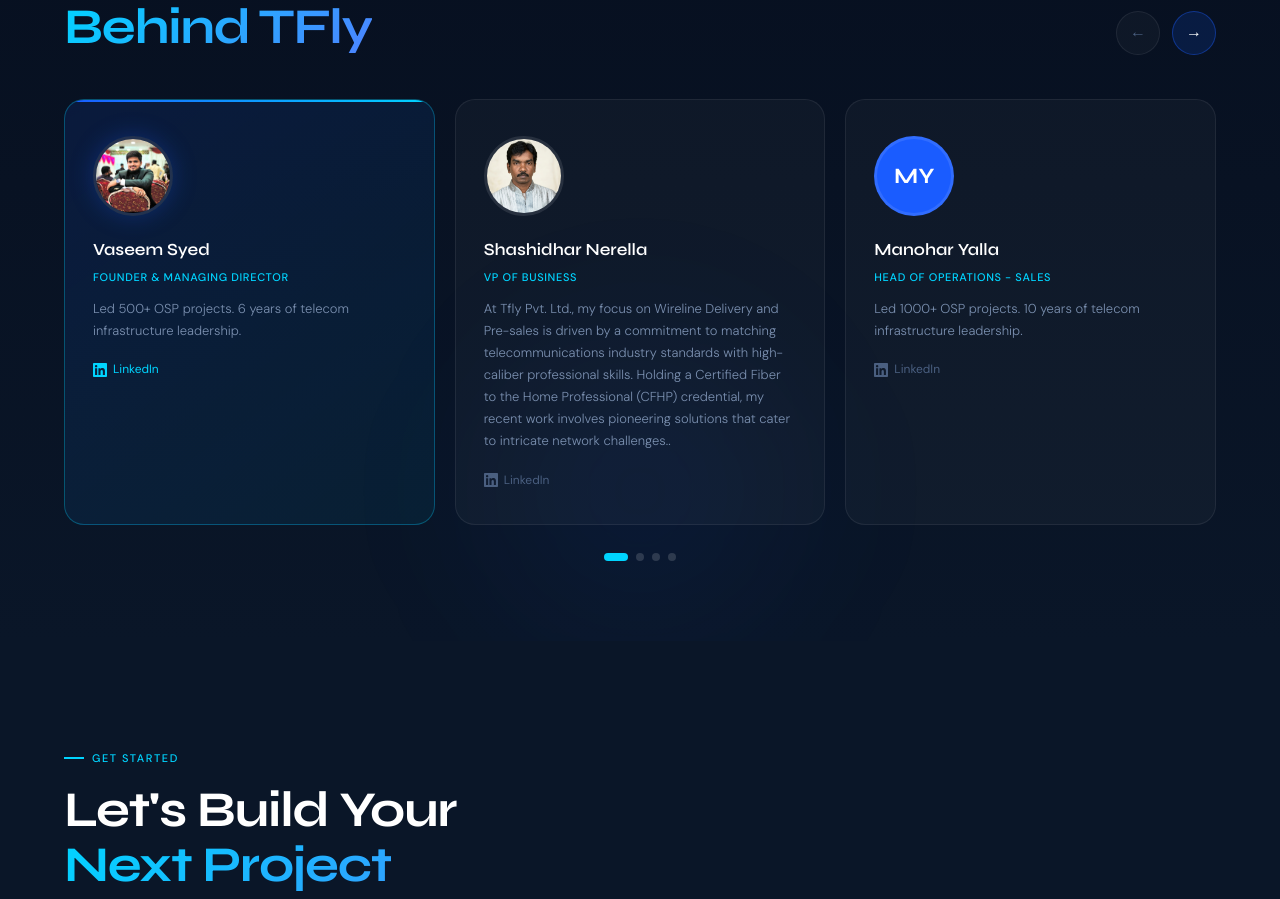
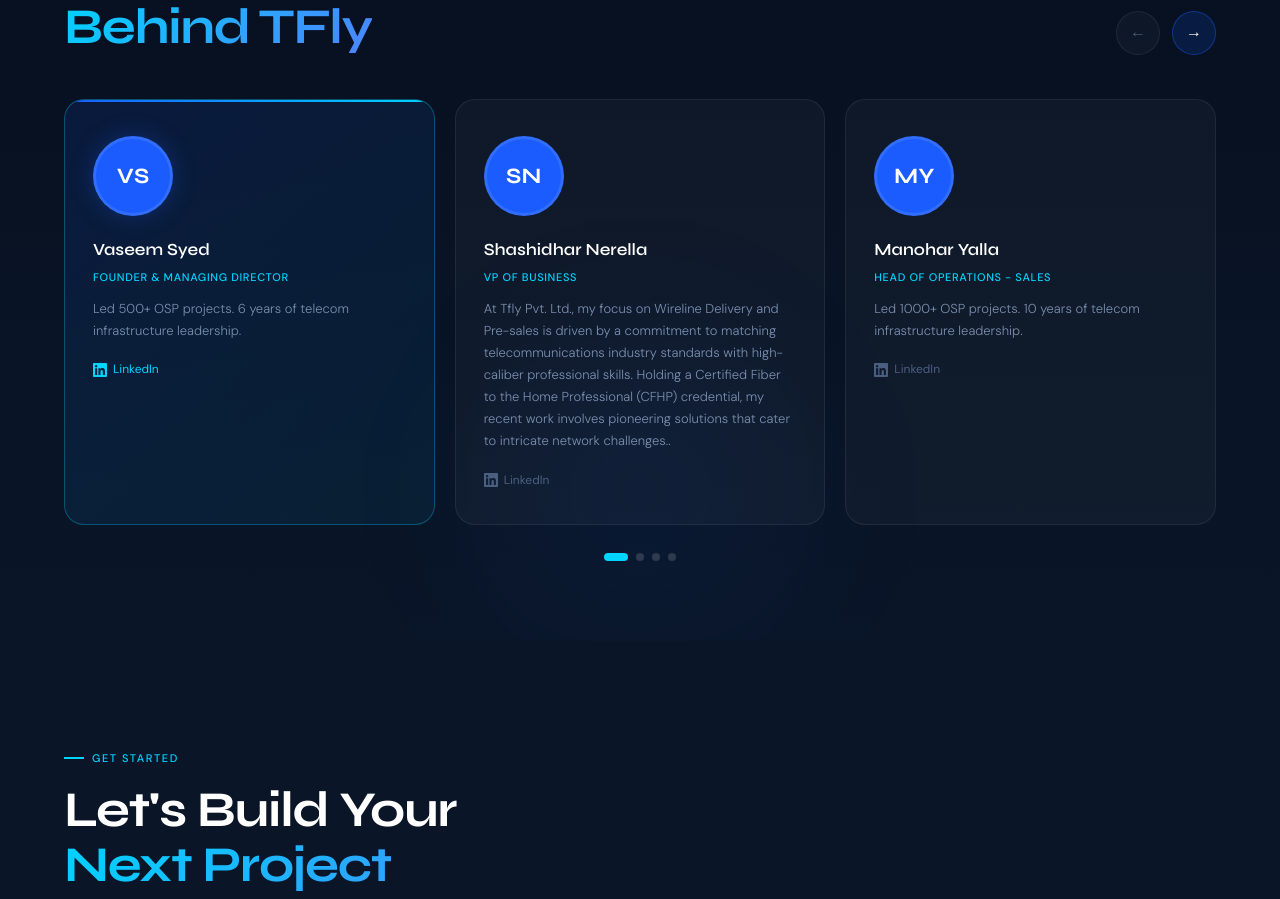
Before and after one commit to Muthaharshaik/tfly-website, a Next.js app: page / in a window 1280 px wide. Shown: the part 5002-5901 px from the top of the page. Built offline with nearby package versions, Linux system fonts and the light colour scheme.

Commit message:
Removed profiles temporirly

```diff
--- a/components/Team.js
+++ b/components/Team.js
@@ -17,7 +17,7 @@
   {
     name:     'Vaseem Syed',
     role:     'Founder & Managing Director',
-    photo:    '/images/team/vaseem.jpeg',
+    // photo:    '/images/team/vaseem.jpeg',
     color:    '#1a5cff',
     bio:      'Led 500+ OSP projects. 6 years of telecom infrastructure leadership.',
     linkedin: 'https://www.linkedin.com/in/syed-vaseem-288a2320a/',
@@ -26,7 +26,7 @@
   {
     name:     'Shashidhar Nerella',
     role:     'VP of business',
-    photo:    '/images/team/shashi.png',
+    // photo:    '/images/team/shashi.png',
     color:    '#1a5cff',
     bio:      'At Tfly Pvt. Ltd., my focus on Wireline Delivery and Pre-sales is driven by a commitment to matching telecommunications industry standards with high-caliber professional skills. Holding a Certified Fiber to the Home Professional (CFHP) credential, my recent work involves pioneering solutions that cater to intricate network challenges..',
     linkedin: 'https://www.linkedin.com/in/shashi-nerella-cfhp-72082037/',
@@ -35,6 +35,7 @@
   {
     name:     'Manohar Yalla',
     role:     'Head Of Operations - Sales',
+    // photo:    '/images/team/manohar.png',
     color:    '#1a5cff',
     bio:      'Led 1000+ OSP projects. 10 years of telecom infrastructure leadership.',
   },
```
